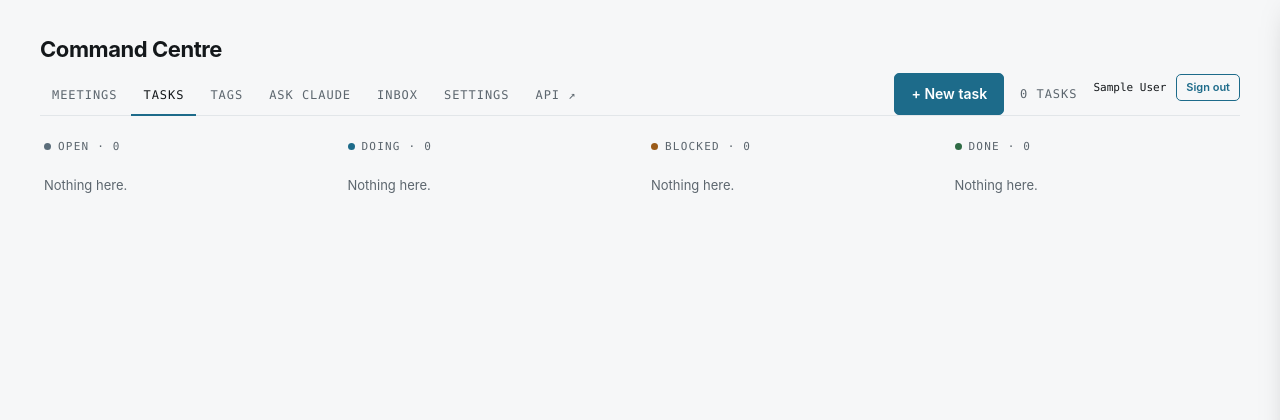
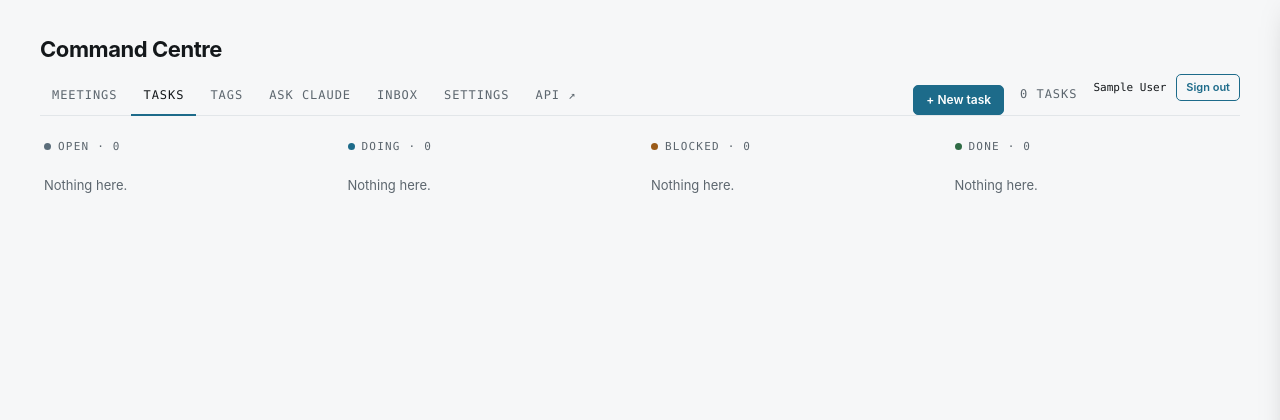
Before and after one commit to stevemansfieldux/email-migration-command-center, a FastAPI app: page / in a window 1280 px wide. Shown: the top 420 px of the page. Run offline with FastAPI, Linux system fonts and the light colour scheme; the visitor is signed in with stand-in values (Sample User, id 1); tables that the repository leaves empty hold one stand-in row (values such as "Sample post").

Commit message:
Move VM to europe-west2-b (zone-a stock-out); backup uploads via metadata token, not snap gcloud; smaller New task button
Co-Authored-By: Claude Opus 5 <noreply@anthropic.com>

```diff
--- a/app/templates/board.html
+++ b/app/templates/board.html
@@ -1,6 +1,6 @@
 {% extends "base.html" %}
 {% block title %}Tasks — EMCC{% endblock %}
-{% block headright %}<button class="btn" type="button" onclick="document.getElementById('new-task').showModal()">+ New task</button> <span class="count">{{ total }} task{{ '' if total == 1 else 's' }}{% if tag %} · #{{ tag }} <a href="/" class="mono" style="color:var(--accent)">×</a>{% endif %}</span>{% endblock %}
+{% block headright %}<button class="btn" type="button" style="padding:5px 12px;font-size:12px" onclick="document.getElementById('new-task').showModal()">+ New task</button> <span class="count">{{ total }} task{{ '' if total == 1 else 's' }}{% if tag %} · #{{ tag }} <a href="/" class="mono" style="color:var(--accent)">×</a>{% endif %}</span>{% endblock %}
 {% block main %}
 <style>
   .sugg{margin-bottom:26px;display:flex;flex-direction:column;gap:8px}
```
Also changed, not shown: 3 other files.
